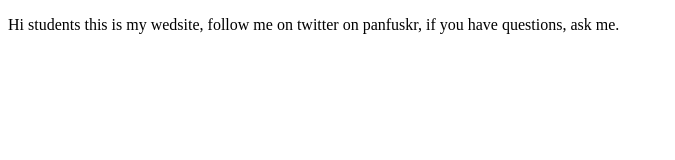
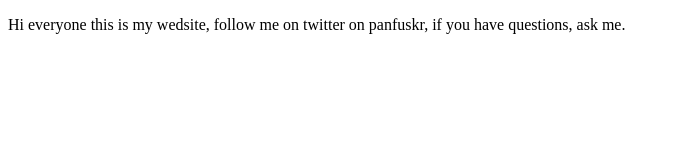
Before and after one commit to Panfuskr/projectdemo, a plain HTML site: page index.html in a window 1280 px wide. Shown: the full height of the page, 0-675 px from the left. Drawn offline with Linux system fonts and the light colour scheme.

```diff
--- a/index.html
+++ b/index.html
@@ -8,7 +8,7 @@
 </head>
 <body>
     <p>
-        Hi students this is my wedsite, follow me on twitter
+        Hi everyone this is my wedsite, follow me on twitter
         on panfuskr, if you have questions, ask me.
     </p>
 </body>
```
